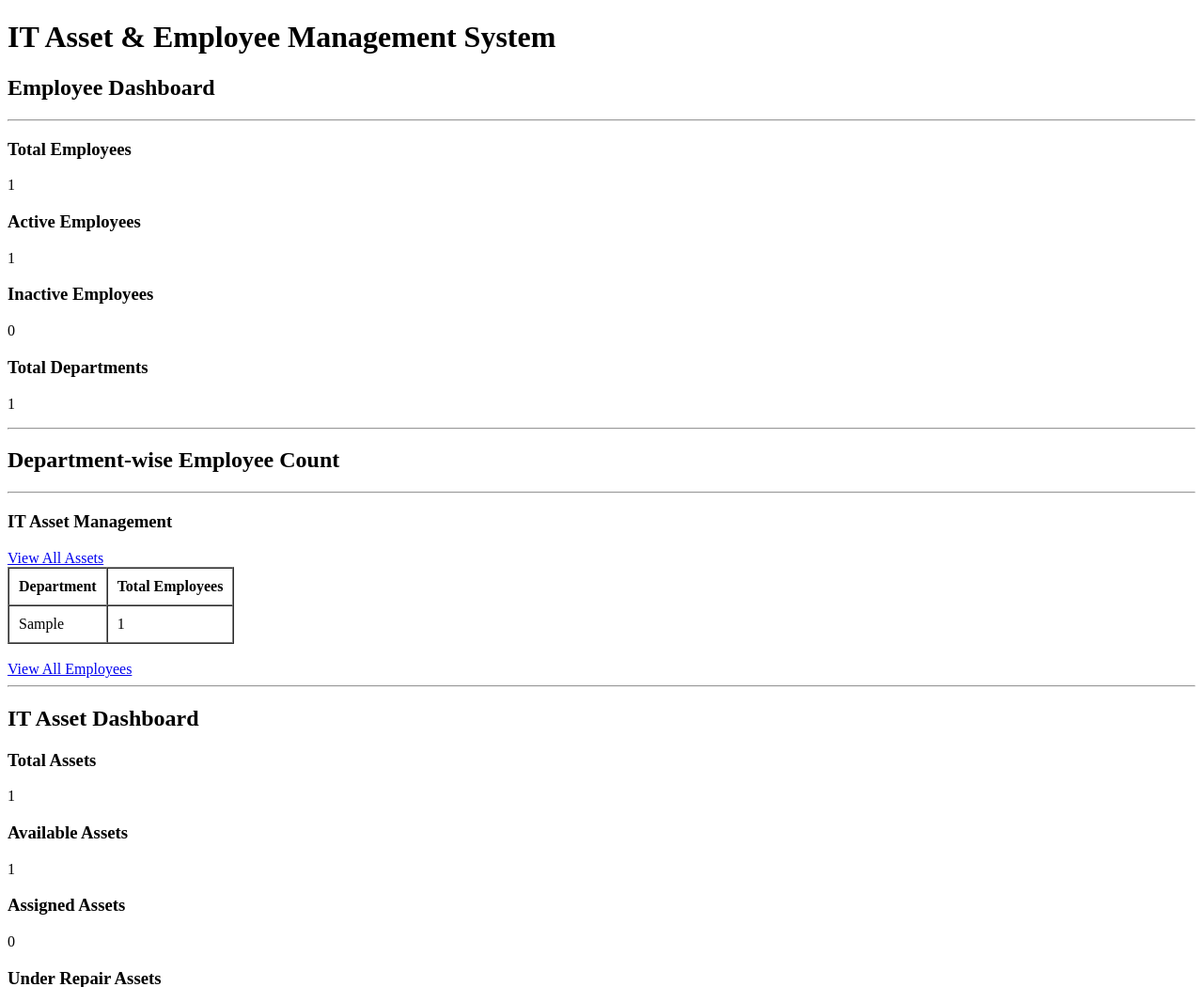
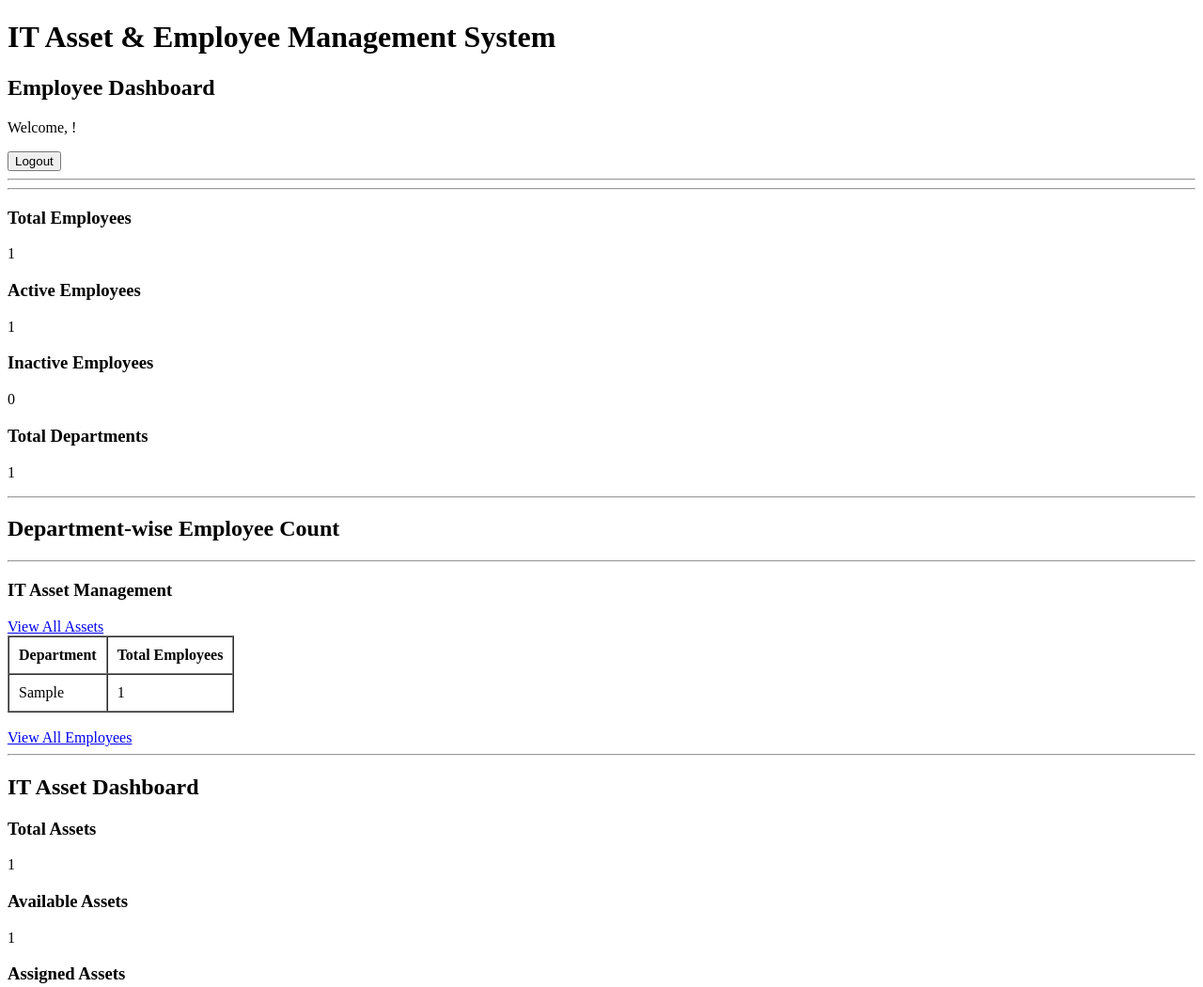
Before and after one commit to rohit08780/IT-ASSET-Employee-Management-System, a Django app: page / in a window 1280 px wide. Shown: the top 1050 px of the page at 94% size. Run offline with Django 5.2, Linux system fonts and the light colour scheme; tables that the repository leaves empty hold one stand-in row (values such as "Sample post").

Commit message:
Login Logout page complete

```diff
--- a/dashboard/templates/dashboard/home.html
+++ b/dashboard/templates/dashboard/home.html
@@ -8,6 +8,16 @@
 <body>
     <h1>IT Asset & Employee Management System</h1>
     <h2>Employee Dashboard</h2>
+
+    <p>Welcome, {{ request.user.username }}!</p>
+
+    <form method="post" action="{% url 'logout' %}">
+        {% csrf_token %}
+        <button type="submit">Logout</button>
+    </form>
+
+    <hr>
+
 
     <hr>
 
```
Also changed, not shown: config/settings.py (+8 -1 lines).
